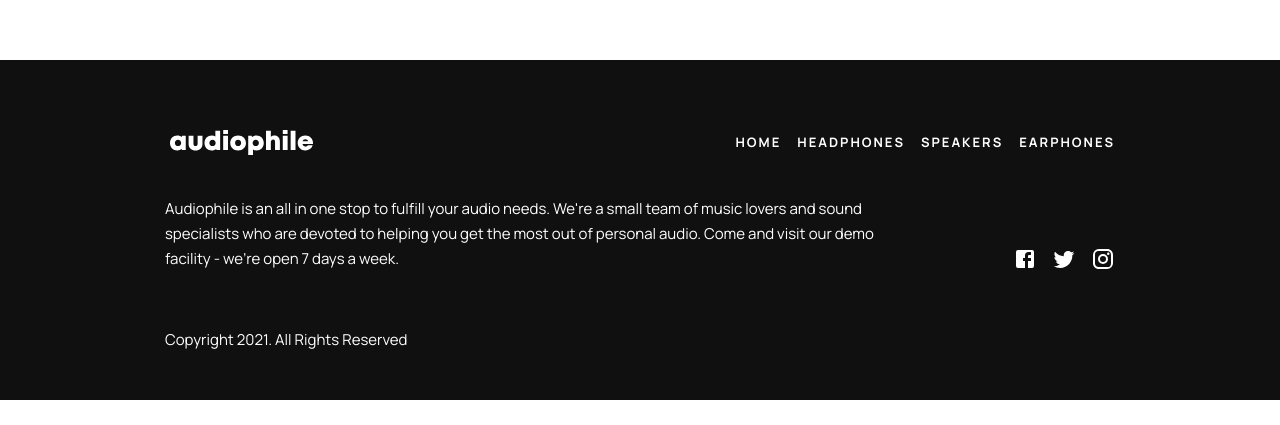
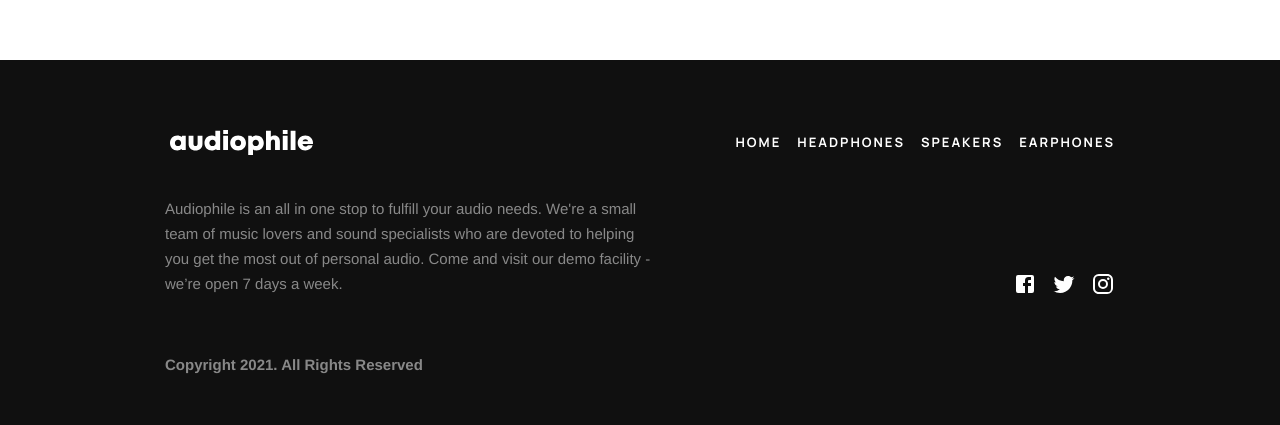
Before and after one commit to Mesec/ecommerce-website, a React (Create React App) app: page / in a window 1280 px wide. Shown: the part 1834-2259 px from the top of the page. Before the commit the page ends 2234 px from the top, so only its background shows below. Built offline with nearby package versions, Linux system fonts and the light colour scheme.

Commit message:
Footer styled

```diff
--- a/src/components/Footer/Footer.css
+++ b/src/components/Footer/Footer.css
@@ -1,3 +1,24 @@
 .Footer {
   background-color: var(--primary-color);
 }
+.Footer-Description p:nth-child(1) {
+  color: #ffffff;
+  font-family: "Manrope-Medium", Helvetica;
+  font-size: 15px;
+  font-weight: 500;
+  letter-spacing: 0;
+  line-height: 25px;
+  opacity: 0.5;
+  width: 540px
+}
+
+.Footer-Copy-Right p:nth-child(1) {
+ color: #ffffff;
+  font-family: "Manrope-Bold", Helvetica;
+  font-size: 15px;
+  font-weight: 700;
+  letter-spacing: 0;
+  line-height: 25px;
+  opacity: 0.5;
+  width: 540px;
+}
--- a/src/components/Footer/Footer.js
+++ b/src/components/Footer/Footer.js
@@ -38,7 +38,8 @@ export default function Footer() {
       <Box
         display='flex'
         width='100%'
-        justifyContent='space-between'>
+        justifyContent='space-between'
+        className='Footer-Description'>
         <Typography variant='body1' color='secondary' fontSize='15px' lineHeight='25px' wordWrap='break-word'>
           Audiophile is an all in one stop to fulfill your audio needs. We're a small team of music lovers and sound specialists who are devoted to helping you get the most out of personal audio. Come and visit our demo facility - we’re open 7 days a week.
         </Typography>
@@ -53,7 +54,7 @@ export default function Footer() {
           <InstagramIcon color='secondary' />
         </Box>
       </Box>
-      <Box marginTop='56px'>
+      <Box marginTop='56px' className='Footer-Copy-Right'>
         <Typography variant='body1' color='secondary' fontSize='15px' lineHeight='25px' wordWrap='break-word'>
           Copyright 2021. All Rights Reserved
         </Typography>
```
